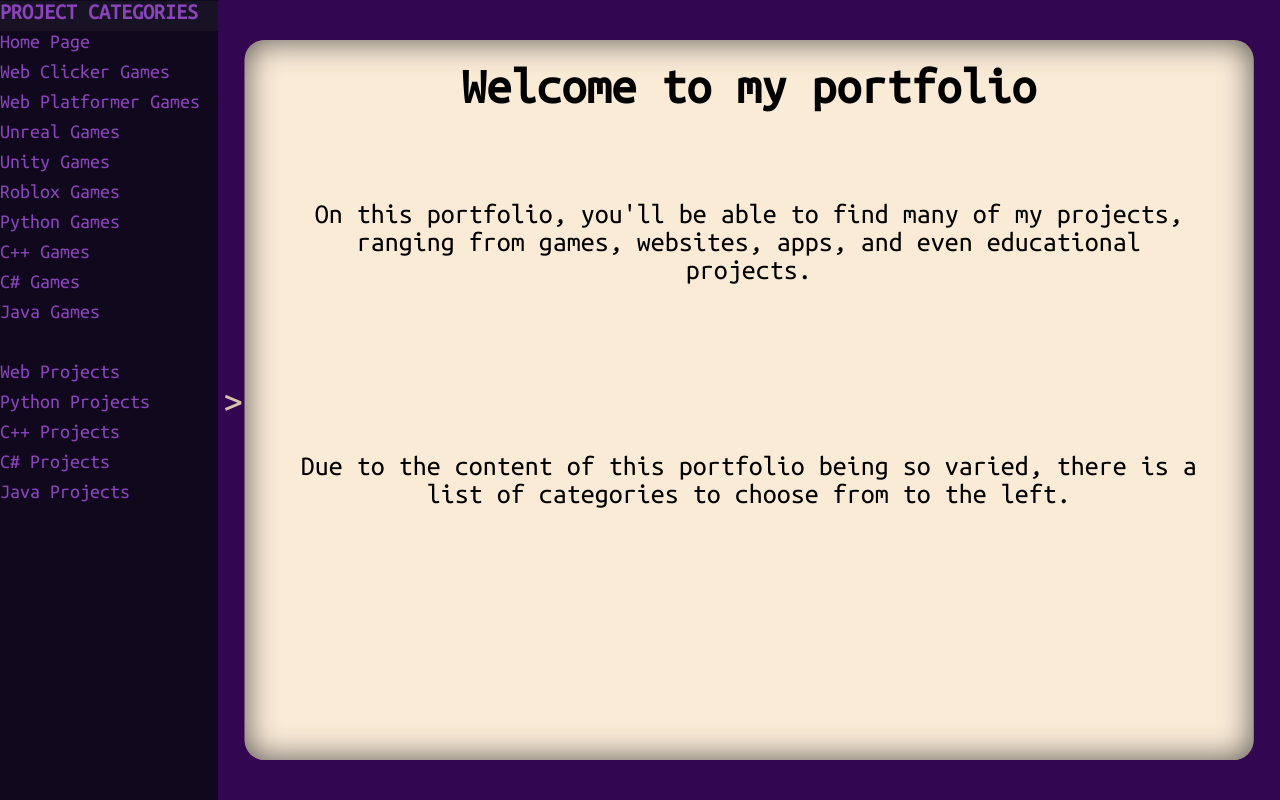
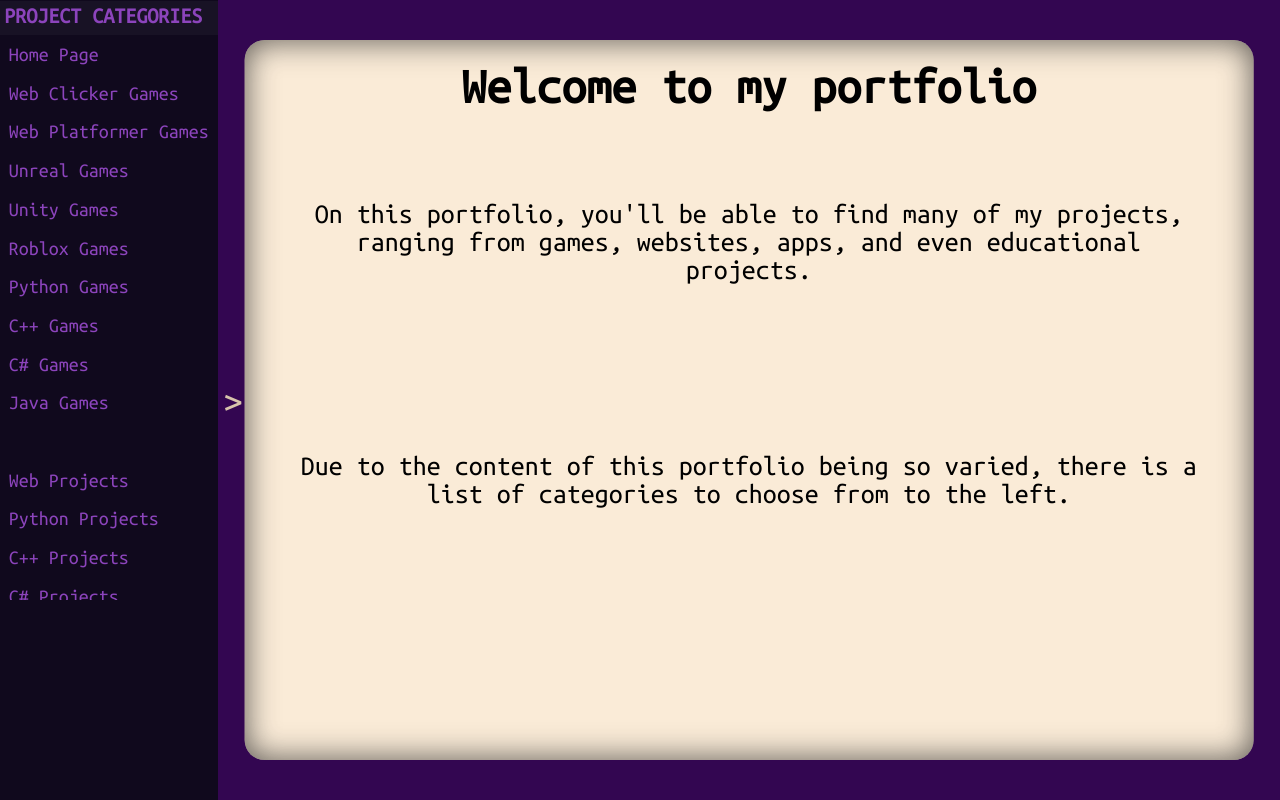
Before and after one commit to OlekZak/OlekZak.github.io, a plain HTML site: page index.html in a window 1280 px wide. Drawn offline with Linux system fonts and the light colour scheme.

Commit message:
New CSS commit

```diff
--- a/indexCSS.css
+++ b/indexCSS.css
@@ -63,6 +63,8 @@ body {
     font-weight: 600;
     background-color: rgba(195, 195, 195, 0.048);
     user-select: none;
+    padding-top: 2%;
+    padding-left: 2%;
 }
 
 .projects {
@@ -75,6 +77,8 @@ body {
     font-weight: 400;
     background-color: rgba(195, 195, 195, 0);
     user-select: none;
+    padding-top: 4%;
+    padding-left: 4%;
 }
 
 .projects:hover {
```
